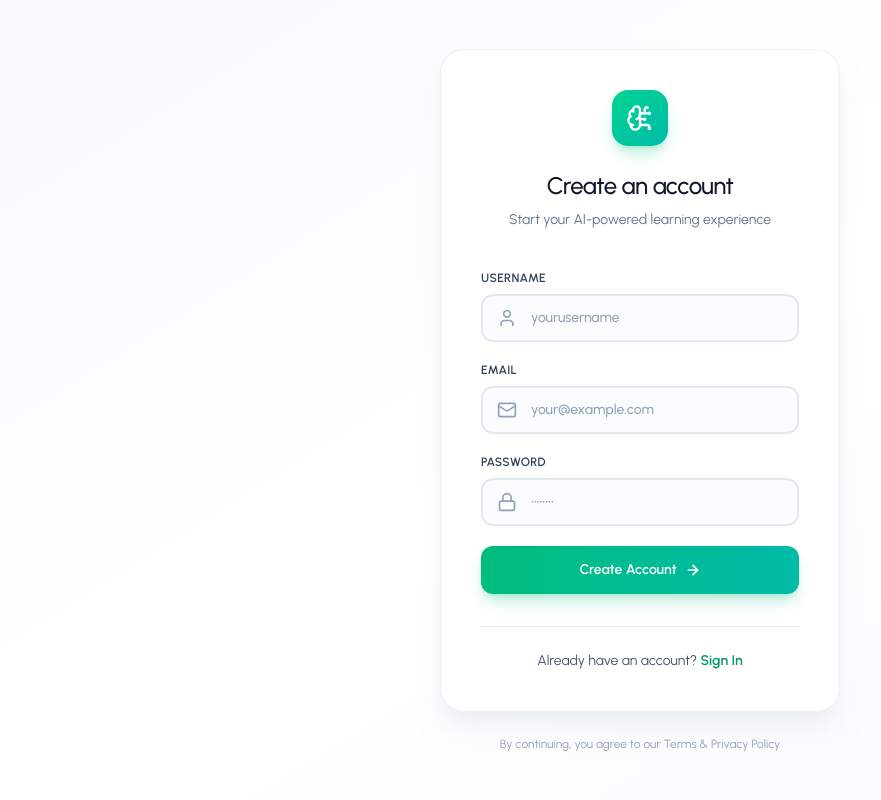
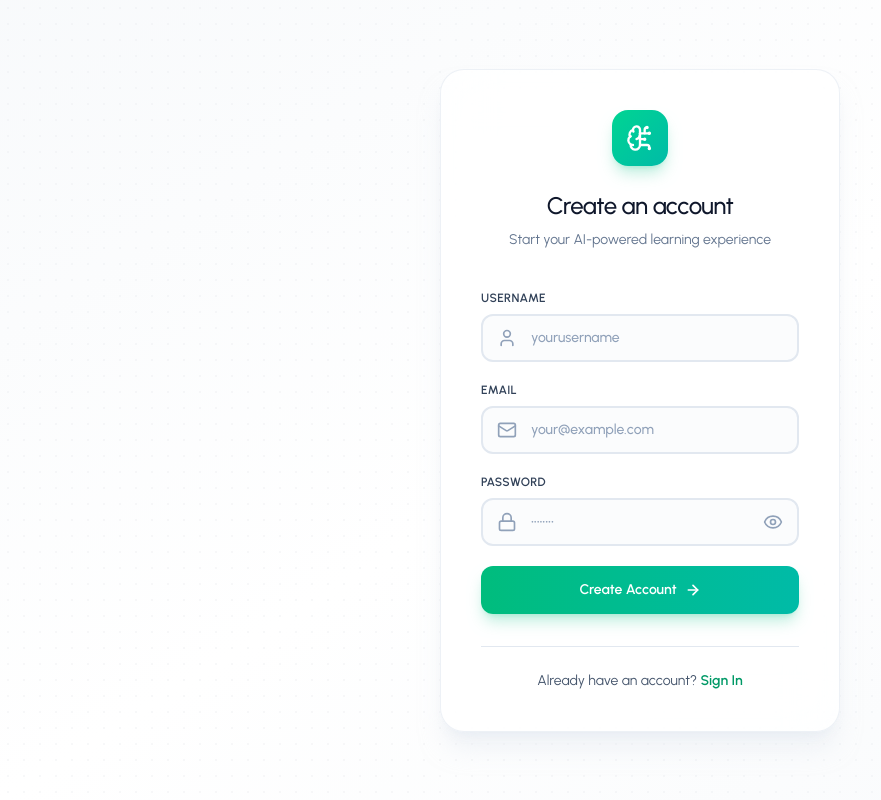
Before and after one commit to arexx1310/ai-learning-app, a React (Vite) app in the folder frontend/ai-learning-assistant/: page /register in a window 1280 px wide. Shown: the whole page, without its empty margins (0-881 px from the left). Built offline with nearby package versions, Linux system fonts and the light colour scheme; no server answers.

Commit message:
Enhance RegisterPage with password visibility toggle
Added Eye and EyeOff icons for password visibility toggle. Improved JSX formatting and fixed minor issues.

```diff
--- a/frontend/ai-learning-assistant/src/pages/Auth/RegisterPage.jsx
+++ b/frontend/ai-learning-assistant/src/pages/Auth/RegisterPage.jsx
@@ -1,14 +1,15 @@
-import React, {useState} from 'react';
+import React, { useState } from 'react';
 import { Link, useNavigate } from 'react-router-dom';
 import authService from '../../services/authService';
-import { BrainCircuit, Mail, Lock, ArrowRight, User } from 'lucide-react'; // Added User icon import
+// Added Eye and EyeOff icons
+import { BrainCircuit, Mail, Lock, ArrowRight, User, Eye, EyeOff } from 'lucide-react';
 import { toast } from 'react-hot-toast';
 
 const RegisterPage = () => {
-    // Note: Kept your state names as requested, but fixed the JSX attributes/classes below
     const [userName, setUsername] = useState("");
     const [email, setEmail] = useState("");
     const [password, setPassword] = useState("");
+    const [showPassword, setShowPassword] = useState(false); // New State
     const [error, setError] = useState("");
     const [loading, setLoading] = useState(false);
     const [focusedField, setFocusField] = useState(null);
@@ -17,7 +18,7 @@ const RegisterPage = () => {
 
     const handleSubmit = async (e) => {
         e.preventDefault();
-        if(password.length < 6) {
+        if (password.length < 6) {
             setError("Password must be at least 6 characters long");
             return;
         }
@@ -36,7 +37,6 @@ const RegisterPage = () => {
     };
 
     return (
-        /* Fixed 'bg-linear-to-br' to standard Tailwind 'bg-gradient-to-br' */
         <div className="flex items-center justify-center min-h-screen bg-linear-to-br from-slate-50 via-white to-slate-50">
             <div className="absolute inset-0 bg-[radial-gradient(#e5e7eb_1px,transparent_1px)] bg-size-[16px_16px] opacity-30" />
 
@@ -44,9 +44,8 @@ const RegisterPage = () => {
                 <div className="bg-white/80 backdrop-blur-xl border border-slate-200/60 rounded-3xl shadow-xl shadow-slate-200/50 p-10">
                     {/* Header */}
                     <div className="text-center mb-10">
-                        {/* Fixed 'bg-linear-to-br' to 'bg-gradient-to-br' */}
                         <div className="inline-flex items-center justify-center w-14 h-14 rounded-2xl bg-linear-to-br from-emerald-400 to-teal-500 shadow-lg shadow-emerald-500/25 mb-6">
-                            <BrainCircuit className="w-7 h-7 text-white" strokeWidth={2}/>
+                            <BrainCircuit className="w-7 h-7 text-white" strokeWidth={2} />
                         </div>
                         <h1 className="text-2xl font-medium text-slate-900 tracking-tight mb-2">
                             Create an account
@@ -65,7 +64,6 @@ const RegisterPage = () => {
                             </label>
                             <div className="relative group">
                                 <div className={`absolute inset-y-0 left-0 pl-4 flex items-center pointer-events-none transition-colors duration-200 ${focusedField === "username" ? "text-emerald-500" : "text-slate-400"}`}>
-                                    {/* Fixed 'strokeWidht' to 'strokeWidth' */}
                                     <User className="h-5 w-5" strokeWidth={2} />
                                 </div>
                                 <input
@@ -92,8 +90,8 @@ const RegisterPage = () => {
                                 <input
                                     type="email"
                                     value={email}
-                                    onChange={(e)=> setEmail(e.target.value)}
-                                    onFocus={()=> setFocusField("email")}
+                                    onChange={(e) => setEmail(e.target.value)}
+                                    onFocus={() => setFocusField("email")}
                                     onBlur={() => setFocusField(null)}
                                     className="w-full h-12 pl-12 pr-4 border-2 border-slate-200 rounded-xl bg-slate-50/50 text-slate-900 placeholder-slate-400 text-sm font-medium transition-all duration-200 focus:outline-none focus:border-emerald-500 focus:bg-white focus:shadow-lg focus:shadow-emerald-500/10"
                                     placeholder="your@example.com"
@@ -108,30 +106,38 @@ const RegisterPage = () => {
                             </label>
                             <div className="relative group">
                                 <div className={`absolute inset-y-0 left-0 pl-4 flex items-center pointer-events-none transition-colors duration-200 ${focusedField === "password" ? "text-emerald-500" : "text-slate-400"}`}>
-                                    <Lock className="h-5 w-5" strokeWidth={2}/>
+                                    <Lock className="h-5 w-5" strokeWidth={2} />
                                 </div>
                                 <input
-                                    type="password"
+                                    type={showPassword ? "text" : "password"} // Dynamic Input Type
                                     value={password}
-                                    onChange={(e)=> setPassword(e.target.value)}
-                                    onFocus={()=> setFocusField("password")}
-                                    onBlur={()=> setFocusField(null)}
-                                    className="w-full h-12 pl-12 pr-4 border-2 border-slate-200 rounded-xl bg-slate-50/50 text-slate-900 placeholder-slate-400 text-sm font-medium transition-all duration-200 focus:outline-none focus:border-emerald-500 focus:bg-white focus:shadow-lg focus:shadow-emerald-500/10"
+                                    onChange={(e) => setPassword(e.target.value)}
+                                    onFocus={() => setFocusField("password")}
+                                    onBlur={() => setFocusField(null)}
+                                    className="w-full h-12 pl-12 pr-12 border-2 border-slate-200 rounded-xl bg-slate-50/50 text-slate-900 placeholder-slate-400 text-sm font-medium transition-all duration-200 focus:outline-none focus:border-emerald-500 focus:bg-white focus:shadow-lg focus:shadow-emerald-500/10"
                                     placeholder="••••••••"
                                 />
+                                {/* Show/Hide Toggle Button */}
+                                <button
+                                    type="button"
+                                    onClick={() => setShowPassword(!showPassword)}
+                                    className="absolute inset-y-0 right-0 pr-4 flex items-center text-slate-400 hover:text-emerald-500 transition-colors duration-200"
+                                >
+                                    {showPassword ? (
+                                        <EyeOff className="h-5 w-5" strokeWidth={2} />
+                                    ) : (
+                                        <Eye className="h-5 w-5" strokeWidth={2} />
+                                    )}
+                                </button>
                             </div>
                         </div>
 
-                        {/* Error Message Styling */}
                         {error && (
                             <div className="p-3 rounded-lg bg-red-50 border border-red-100">
-                                <p className="text-xs text-red-600 font-medium text-center">
-                                    {error}
-                                </p>
+                                <p className="text-xs text-red-600 font-medium text-center">{error}</p>
                             </div>
                         )}
 
-                        {/* Submit Button */}
                         <button
                             onClick={handleSubmit}
                             disabled={loading}
@@ -139,7 +145,7 @@ const RegisterPage = () => {
                             <span className="relative z-10 flex items-center justify-center gap-2">
                                 {loading ? (
                                     <>
-                                        <div className="w-4 h-4 border-2 border-white/30 border-t-white rounded-full animate-spin"/>
+                                        <div className="w-4 h-4 border-2 border-white/30 border-t-white rounded-full animate-spin" />
                                         <span>Creating Account...</span>
                                     </>
                                 ) : (
@@ -149,7 +155,7 @@ const RegisterPage = () => {
                                     </>
                                 )}
                             </span>
-                            <div className="absolute inset-0 bg-linear-to-r from-white/0 via-white/20 to-white/0 -translate-x-full group-hover:translate-x-full transition-transform duration-700"/>
+                            <div className="absolute inset-0 bg-linear-to-r from-white/0 via-white/20 to-white/0 -translate-x-full group-hover:translate-x-full transition-transform duration-700" />
                         </button>
                     </div>
 
@@ -163,9 +169,6 @@ const RegisterPage = () => {
                         </p>
                     </div>
                 </div>
-                <p className="text-center text-xs text-slate-400 mt-6">
-                    By continuing, you agree to our Terms & Privacy Policy
-                </p>
             </div>
         </div>
     );
```
